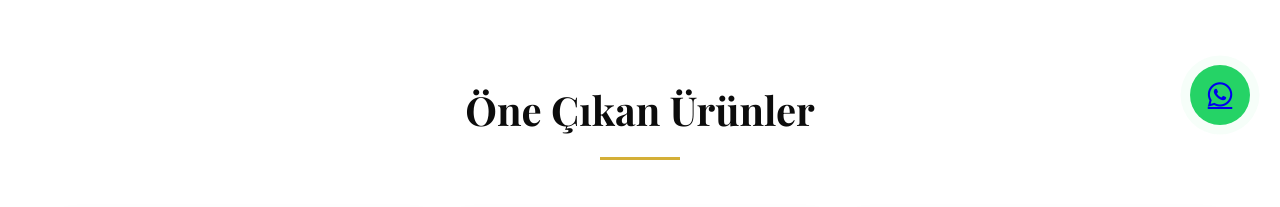
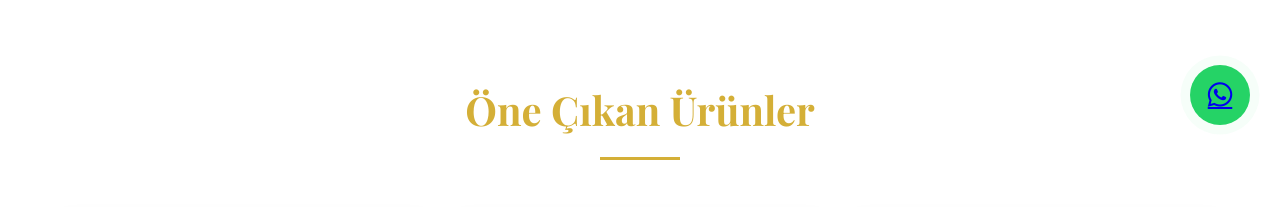
Before and after one commit to OranTekel/oranvadi, a plain HTML site: page index.html in a window 1280 px wide. Shown: the part 645-852 px from the top of the page. Drawn offline with nearby package versions, Linux system fonts and the light colour scheme.

Commit message:
Update index.html

```diff
--- a/index.html
+++ b/index.html
@@ -49,7 +49,7 @@
             text-align: center;
             margin-bottom: 50px;
             font-size: 2.5rem;
-            color: var(--primary);
+            color: #d4af37;
             position: relative;
         }
 
```
